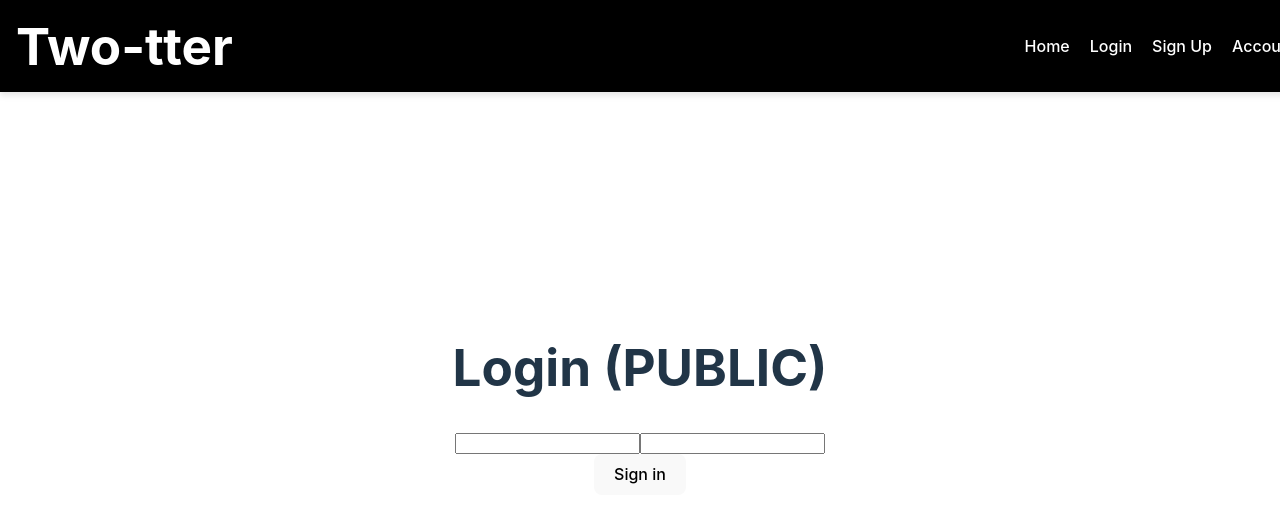
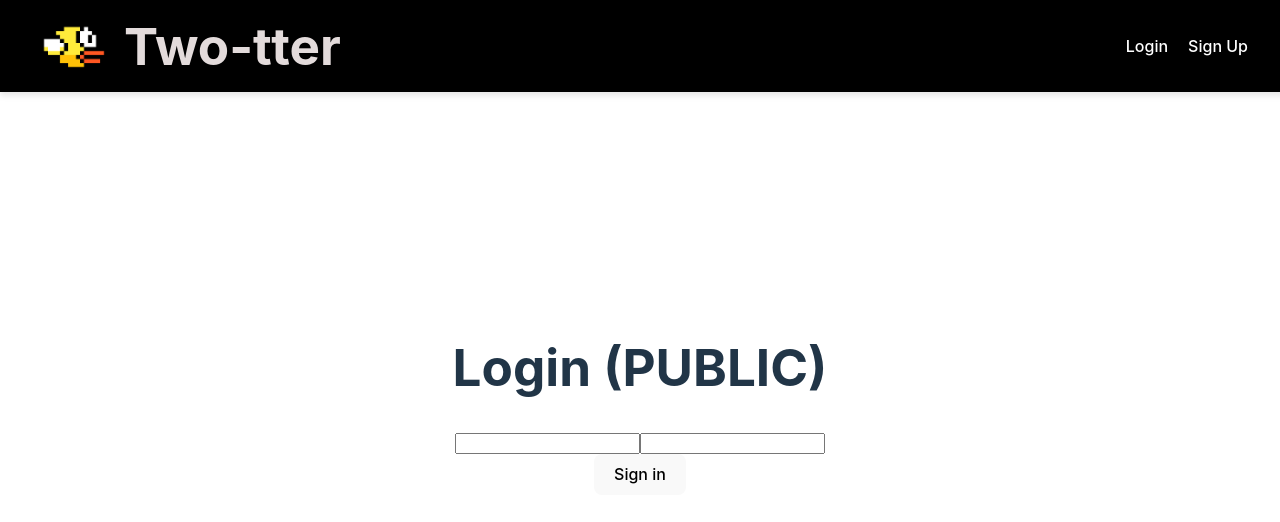
Before and after one commit to nickwhite98/Twotter, a React (Vite) app in the folder client/: page /login in a window 1280 px wide. Shown: the top 522 px of the page. Built offline with nearby package versions, Linux system fonts and the light colour scheme; no server answers.

Commit message:
fixed some bugz

```diff
--- a/client/src/App.css
+++ b/client/src/App.css
@@ -6,9 +6,12 @@
 }
 
 .logo {
-  height: 10em;
-  will-change: filter;
-  transition: filter 300ms;
+  height: 8em;
+}
+
+.title {
+  color: #e3dbdb;
+  margin-left: -20px;
 }
 
 .spinning-logo {
@@ -17,7 +20,7 @@
 
 .main-content {
   display: block;
-  padding-top: 80px; /* Adjust based on your navbar height */
+  padding-top: 150px; /* Adjust based on your navbar height */
 }
 
 .nav {
@@ -36,9 +39,17 @@
   z-index: 100; /* Increase if needed */
 }
 
+.nav-left {
+  display: flex;
+  align-items: center;
+  flex-wrap: wrap;
+  gap: 0px;
+}
+
 .nav-links {
   display: flex; /* Makes the links align in a row */
   gap: 20px; /* Adds space between links */
+  margin-right: 3em;
 }
 
 .nav-links a {
--- a/client/src/App.jsx
+++ b/client/src/App.jsx
@@ -1,12 +1,6 @@
-import { useState, useEffect, createContext, useContext } from "react";
-import {
-  BrowserRouter as Router,
-  Routes,
-  useNavigate,
-  Route,
-  Link,
-  useParams,
-} from "react-router-dom";
+import { useContext } from "react";
+import { BrowserRouter as Router, Routes, Route, Link } from "react-router-dom";
+import flappy from "./assets/flappy.png";
 
 //Import pages
 import Home from "./pages/Home";
@@ -23,17 +17,17 @@ function App() {
       <AuthProvider>
         <Navigation />
         <Routes>
-          <Route index element={<Login />} />
-          <Route path="/login" element={<Login />} />
-          <Route path="/signup" element={<SignUp />} />
           <Route
-            path="/home"
+            index
             element={
               <ProtectedRoute>
                 <Home />
               </ProtectedRoute>
             }
           />
+          <Route path="/login" element={<Login />} />
+          <Route path="/signup" element={<SignUp />} />
+
           <Route
             path="/account/:username"
             element={
@@ -51,21 +45,24 @@ function App() {
 
 const Navigation = (props) => {
   const { token } = useContext(AuthContext);
-  const { onLogout } = useContext(AuthContext);
 
   return (
     <nav className="nav">
-      <h1>Two-tter</h1>
+      <div className="nav-left">
+        <a
+          href="https://github.com/nickwhite98?tab=repositories"
+          target="_blank"
+        >
+          <img src={flappy} className="logo" alt="Twotter logo" />
+        </a>
+        <h1 className="title">Two-tter</h1>
+      </div>
+
       <div className="nav-links">
-        <Link to="home">Home</Link>
-        <Link to="/login">Login</Link>
-        <Link to="/signup">Sign Up</Link>
-        <Link to={`/account/${token.username}`}>Account</Link>
-        {token && (
-          <button className="nav-links" type="button" onClick={onLogout}>
-            Sign Out
-          </button>
-        )}
+        {token && <Link to="/">Home</Link>}
+        {token && <Link to={`/account/${token.username}`}>Account</Link>}
+        {!token && <Link to="/login">Login</Link>}
+        {!token && <Link to="/signup">Sign Up</Link>}
       </div>
     </nav>
   );
--- a/client/src/AuthProvider.jsx
+++ b/client/src/AuthProvider.jsx
@@ -1,6 +1,6 @@
 import { createContext, useState, useEffect } from "react";
 import api from "./api.jsx";
-import { useNavigate } from "react-router-dom";
+import { useNavigate, useLocation } from "react-router-dom";
 
 const AuthContext = createContext({
   token: "",
@@ -11,14 +11,18 @@ const AuthContext = createContext({
 const AuthProvider = ({ children }) => {
   const [token, setToken] = useState("");
   const navigate = useNavigate();
+  const location = useLocation();
 
   const checkIfLoggedIn = async function () {
     const token = await api.get("/auth/status");
+    console.log(token.data.userID);
     if (token.data.userID === "") {
       setToken("");
     } else {
       setToken(token.data);
-      navigate("/home");
+      console.log(location.pathname);
+      const origin = location.pathname || "/";
+      navigate(origin);
     }
   };
 
@@ -33,7 +37,7 @@ const AuthProvider = ({ children }) => {
         password: password,
       });
       setToken(token.data);
-      navigate("/home");
+      navigate("/");
     } catch (error) {
       console.log(error || "login failed");
     }
--- a/client/src/ProtectedRoutes.jsx
+++ b/client/src/ProtectedRoutes.jsx
@@ -1,11 +1,13 @@
 import { useContext } from "react";
-import { Navigate } from "react-router";
+import { Navigate, useLocation } from "react-router";
 import { AuthContext } from "./AuthProvider";
 
 const ProtectedRoute = ({ children }) => {
   const { token } = useContext(AuthContext);
+  const location = useLocation();
+
   if (!token) {
-    return <Navigate to="/" replace />;
+    return <Navigate to="/login" replace state={{ from: location }} />;
   }
 
   return children;
--- a/client/src/pages/Account.jsx
+++ b/client/src/pages/Account.jsx
@@ -7,9 +7,14 @@ import { useParams } from "react-router-dom";
 function Account() {
   const { token } = useContext(AuthContext);
   const { username } = useParams();
+  const { onLogout } = useContext(AuthContext);
+
   return (
     <>
       <h1>User Page for {username}</h1>
+      <button type="button" onClick={onLogout}>
+        Sign Out
+      </button>
     </>
   );
 }
--- a/client/src/pages/Home.jsx
+++ b/client/src/pages/Home.jsx
@@ -1,6 +1,6 @@
 import { useState, useEffect, useContext } from "react";
 import { AuthContext } from "../AuthProvider.jsx";
-import flappy from "../assets/flappy.png";
+
 import deleteIcon from "../assets/delete-button.svg";
 import "../App.css";
 import api from "../api.jsx";
@@ -29,17 +29,6 @@ function Home() {
   return (
     <>
       <div className="main-content">
-        <div>
-          <a
-            href="https://github.com/nickwhite98?tab=repositories"
-            target="_blank"
-          >
-            <img src={flappy} className="logo" alt="Twotter logo" />
-          </a>
-          <h1>Two-tter (Protected)</h1>
-          <p>authenticaed as</p>
-        </div>
-        <Link to="/Login">Login</Link>
         <NoteInput fetchNotes={fetchNotes}></NoteInput>
 
         <div>
```
Also changed, not shown: 1 other file (tests, documents, lock files or other folders).
